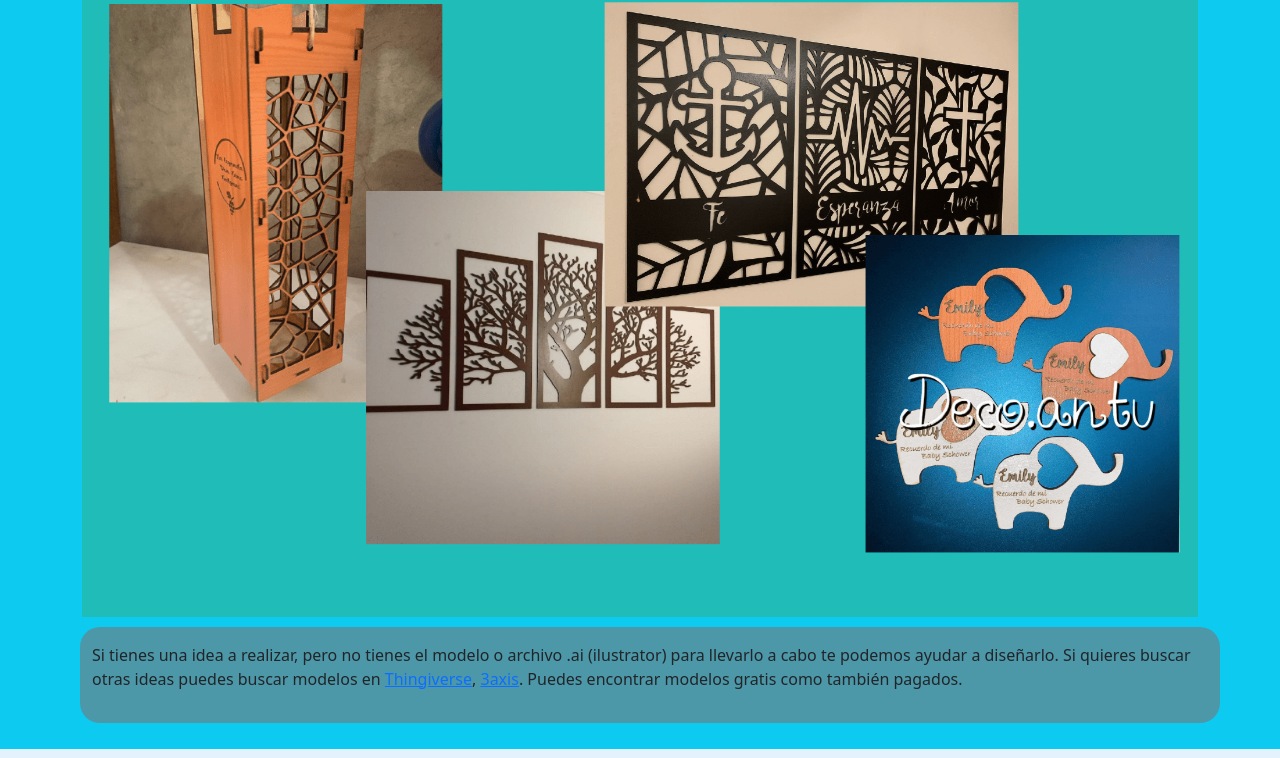
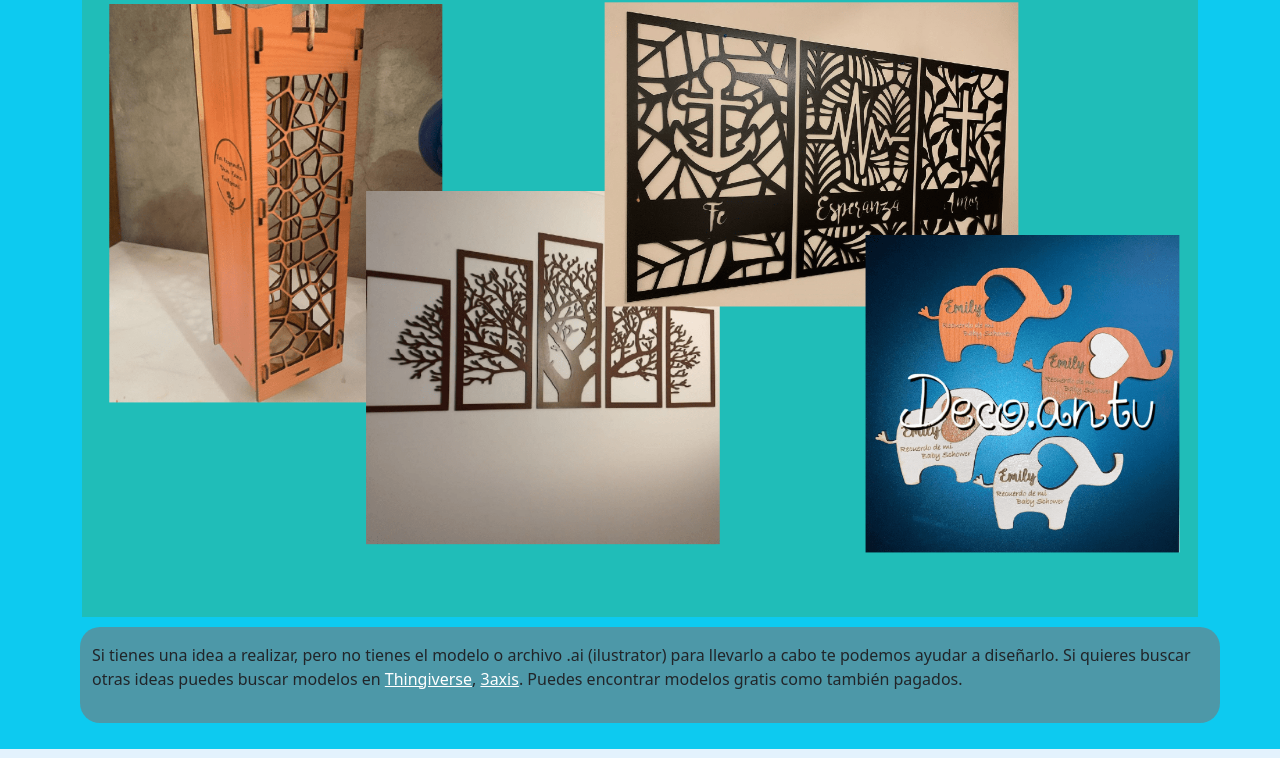
Before and after one commit to wachuleru/decoantu, a website: page ideas.html in a window 1280 px wide. Shown: the part 520-1278 px from the top of the page. Drawn offline with nearby package versions, Linux system fonts and the light colour scheme.

Commit message:
cambio color link en ideas.html

```diff
--- a/ideas.html
+++ b/ideas.html
@@ -74,7 +74,7 @@
                     <img src="./img/header-min.png" alt="distintas ideas para realizar con corte laser en madera: cuadros, recuerdos, cajas" class="img-fluid">
                 </div>
                 <div class="col-xs-12 py-3 ideas__cuadro" >
-                    <p>Si tienes una idea a realizar, pero no tienes el modelo o archivo .ai (ilustrator) para llevarlo a cabo te podemos ayudar a diseñarlo. Si quieres buscar otras ideas puedes buscar modelos en <a href="https://www.thingiverse.com/">Thingiverse</a>, <a href="3axis.co">3axis</a>. Puedes encontrar modelos gratis como también pagados.</p>
+                    <p>Si tienes una idea a realizar, pero no tienes el modelo o archivo .ai (ilustrator) para llevarlo a cabo te podemos ayudar a diseñarlo. Si quieres buscar otras ideas puedes buscar modelos en <a href="https://www.thingiverse.com/" class="text-white">Thingiverse</a>, <a href="3axis.co" class="text-white">3axis</a>. Puedes encontrar modelos gratis como también pagados.</p>
                 </div>
             </div>
         </div>
```
